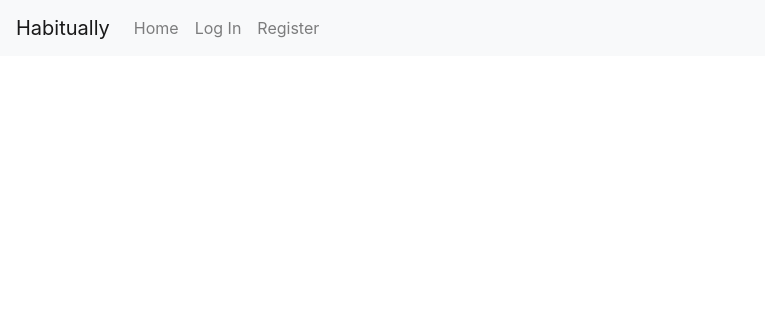
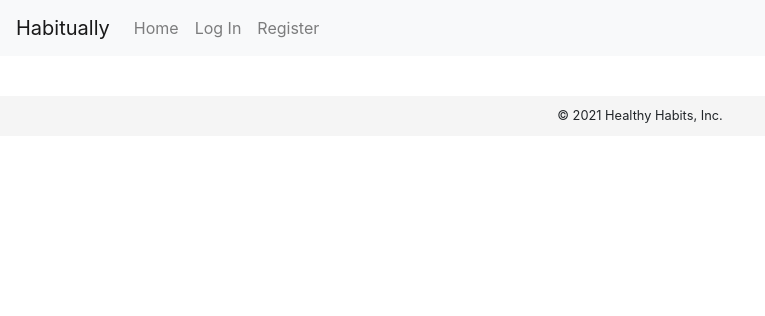
Before and after one commit to sophiapobre/Habitually-App, a Django app: template habitually/templates/habitually/index.html in a window 1280 px wide. Shown: the top 316 px of the page, without its empty margins (0-765 px from the left). Run offline with Django 3.2, Linux system fonts and the light colour scheme; the template is opened without the code that fills it, so the values that code supplies are empty; some libraries are stand-ins or nearby versions.

Commit message:
Added footer

```diff
--- a/habitually/static/habitually/styles.css
+++ b/habitually/static/habitually/styles.css
@@ -48,6 +48,11 @@ h4 {
     height: 50px;
 }
 
+.habit-grid {
+    margin-bottom: 80px;
+    height: min-content;
+}
+
 .calendar-first-column {
     width: 200px;
 }
@@ -90,7 +95,7 @@ h4 {
 }
 
 .delete-button {
-    float:inline-start;
+    float: inline-start;
     height: 20px;
     background-color: rgb(218, 211, 211);
     border-radius: 50%;
@@ -105,4 +110,22 @@ h4 {
 .no-habits-message {
     display: none;
     text-align: center;
+    margin-bottom: 80px;
 }
+
+body {
+    padding-bottom: 80px;
+    position: relative;
+}
+
+.footer {
+    font-size: .8em;
+    position: absolute;
+    bottom: 0;
+    height: 40px;
+    width: 100%;
+    padding-top:10px;
+    padding-bottom:10px;
+    background-color: #f5f5f5;
+    text-align: center;
+}
--- a/habitually/templates/habitually/layout.html
+++ b/habitually/templates/habitually/layout.html
@@ -49,4 +49,5 @@
             {% endblock %}
         </div>
     </body>
+    <div class="footer">&copy; 2021 Healthy Habits, Inc.</div>
 </html>
```
